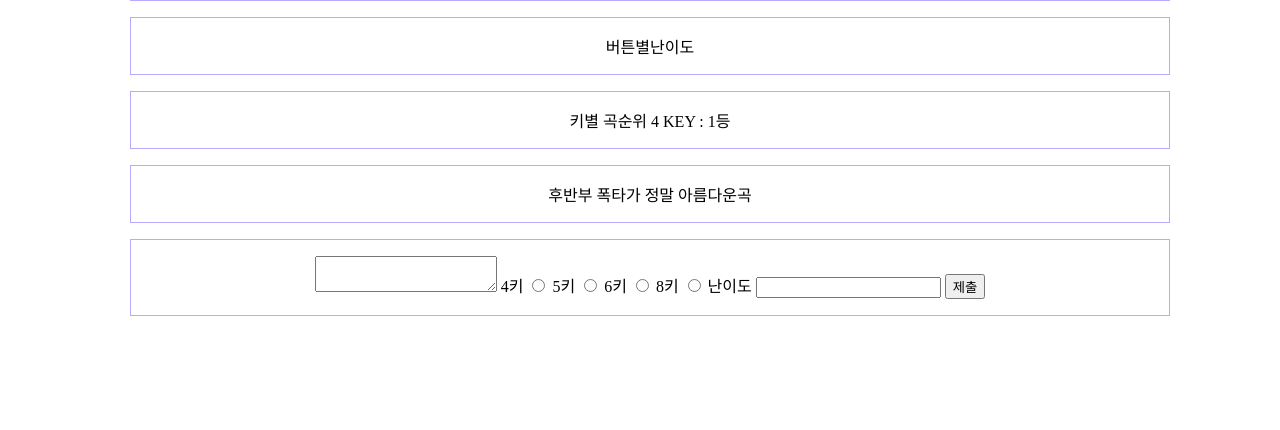
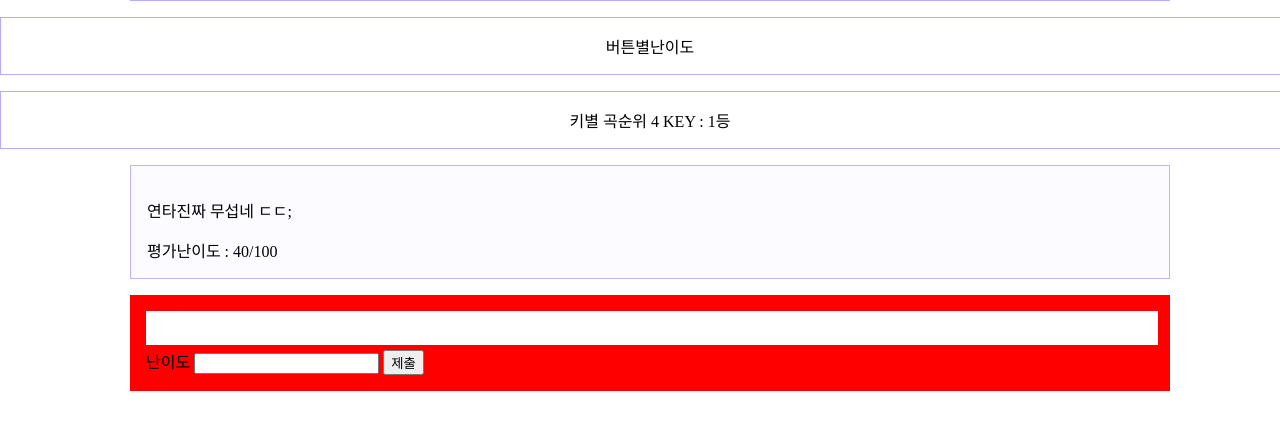
Before and after one commit to JangHyeonChul/ez2onServer, a Spring app: template src/main/resources/templates/item-info.html in a window 1280 px wide. Shown: the part 259-689 px from the top of the page. Run offline with Thymeleaf, Linux system fonts and the light colour scheme; the template is opened without the code that fills it, so the values that code supplies are empty.

Commit message:
2023-06-16 feather - 코멘트 기능 추가

```diff
--- /dev/null
+++ b/src/main/java/com/example/ez2onservertest/domain/comment/CommentDTO.java
@@ -0,0 +1,4 @@
+package com.example.ez2onservertest.domain.comment;
+
+public class CommentDTO {
+}
--- a/src/main/java/com/example/ez2onservertest/domain/item/ItemInfoController.java
+++ b/src/main/java/com/example/ez2onservertest/domain/item/ItemInfoController.java
@@ -21,9 +21,10 @@ public class ItemInfoController {
     public String itemInfo(@PathVariable("musicNumber")int musicNumber, Model model) {
 
         MusicDTO music = musicService.getMusic(musicNumber);
-        System.out.println("music = " + music);
+
+
         model.addAttribute("music", music);
-
+        model.addAttribute("musicNumber", musicNumber);
         return "item-info";
     }
 }
--- /dev/null
+++ b/src/main/resources/static/css/comment.css
@@ -0,0 +1,25 @@
+.comment {
+    width: 80%;
+    padding: 1rem;
+    background-color: var(--theme-color-01);
+    border: 1px solid var(--theme-color-05);
+}
+
+.comment-info {
+    width: 80%;
+}
+
+.comment-footer {
+    width: 100%;
+}
+
+.comment-form {
+    width: 80%;
+    padding: 1rem;
+    margin-top: 1rem;
+    background-color: red;
+}
+
+.comment-form textarea {
+    width: 100%;
+}
--- a/src/main/resources/static/css/header-nav.css
+++ b/src/main/resources/static/css/header-nav.css
@@ -2,6 +2,7 @@
     height: var(--header-height);
     width: 100%;
     background-color: var(--theme-color-02);
+    margin-bottom: 1rem;
 }
 
 .header-nav {
--- a/src/main/resources/static/css/main.css
+++ b/src/main/resources/static/css/main.css
@@ -3,12 +3,20 @@
 @import url(item-info.css);
 @import url(header-nav.css);
 @import url(subheader-nav.css);
+@import url(comment.css);
+
 
 
 html, body, div, h1 {
     padding: 0;
     margin: 0;
     box-sizing: border-box;
+}
+
+textarea {
+    resize: none;
+    border: none;
+    outline: none;
 }
 
 .container {
--- a/src/main/resources/templates/item-info.html
+++ b/src/main/resources/templates/item-info.html
@@ -3,6 +3,7 @@
 <head>
   <meta charset="UTF-8">
   <link rel="stylesheet" th:href="@{/css/main.css}">
+  <script src="http://code.jquery.com/jquery-3.5.1.min.js"></script>
   <title>ez2onlevel</title>
 </head>
 
@@ -16,6 +17,7 @@
     </ul>
 
   </div>
+</div>
 
   <div class="info-content container">
 
@@ -29,50 +31,36 @@
           <li>작곡가 : ARForest</li>
           <li>패턴타입 : 연타</li>
           <li>수록곡 : EC2?</li>
-        </ul>
+          </ul>
+        </div>
 
       </div>
-    </div>
-
-    <div class="item-info">버튼별난이도</div>
-    <div class="item-info">키별 곡순위 4 KEY : 1등</div>
-
-    <div class="item-info">
-      <div class="comment">후반부 폭타가 정말 아름다운곡</div>
-    </div>
-
-    <div class="item-info comment-box">
-
-      <form>
-        <textarea></textarea>
-
-        <label id="comment-4key">4키</label>
-        <input id="comment-4key" type="radio" text="4키"/>
-
-        <label id="comment-5key">5키</label>
-        <input id="comment-5key" type="radio" text="5키"/>
-
-        <label id="comment-6key">6키</label>
-        <input id="comment-6key" type="radio" text="6키"/>
-
-        <label id="comment-8key">8키</label>
-        <input id="comment-8key" type="radio" text="8키"/>
-
-        <label id="comment-8key">난이도</label>
-        <input id="comment-8key" type="text" text="8키"/>
-
-        <button>제출</button>
-
-      </form>
 
     </div>
 
+    <div class="item-info container maring-auto">버튼별난이도</div>
+    <div class="item-info container maring-auto">키별 곡순위 4 KEY : 1등</div>
 
 
-  </div>
+    <div class="comment-info maring-auto container">
 
-</div>
+      <div class="comment maring-auto">
+        <p>연타진짜 무섭네 ㄷㄷ;</p>
+        <div class="comment-footer">평가난이도 : 40/100</div>
+      </div>
 
+      <div class="comment-form maring-auto">
+        <textarea id="commentText"></textarea>
+        <div>
+        <label>난이도</label>
+        <input id="commentLevel" type="text"/>
+        <button type="button"  th:onclick="'comment('+${musicNumber} + ')'">제출</button>
+        </div>
 
+      </div>
+
+    </div>
+
+<script th:src="@{/js/comment.js}"></script>
 </body>
 </html>
--- a/src/main/resources/templates/main.html
+++ b/src/main/resources/templates/main.html
@@ -3,6 +3,7 @@
 <head>
     <meta charset="UTF-8">
     <link rel="stylesheet" th:href="@{/css/main.css}">
+    <script src="http://code.jquery.com/jquery-3.5.1.min.js"></script>
     <title>ez2onlevel</title>
 </head>
 
```
Also changed, not shown: src/main/java/com/example/ez2onservertest/domain/comment/CommentController.java (added, +19 -0 lines), src/main/java/com/example/ez2onservertest/domain/comment/CommentMapper.java (added, +7 -0 lines), src/main/resources/mapper/comment.xml (added, +10 -0 lines), 1 other file.
